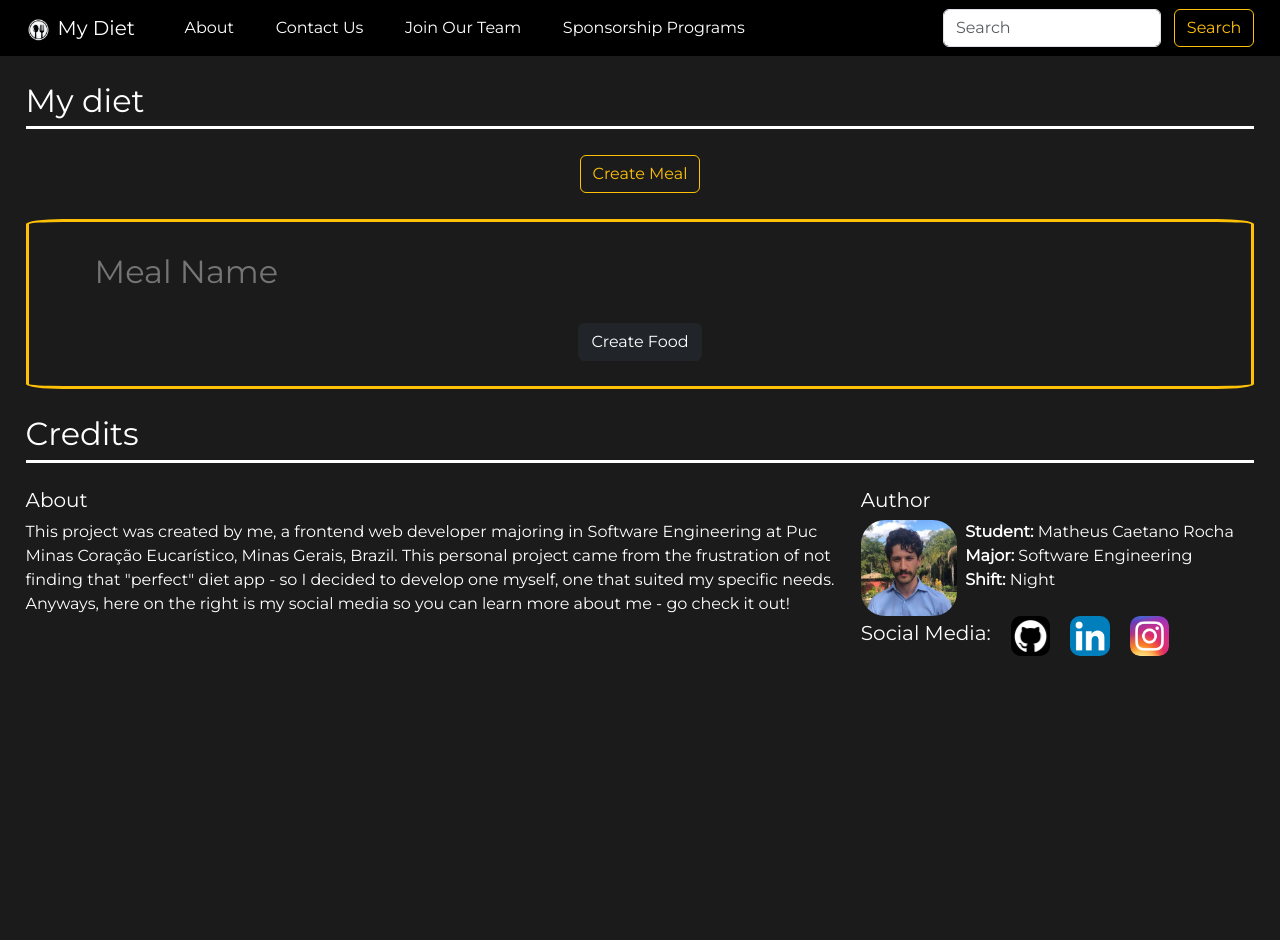
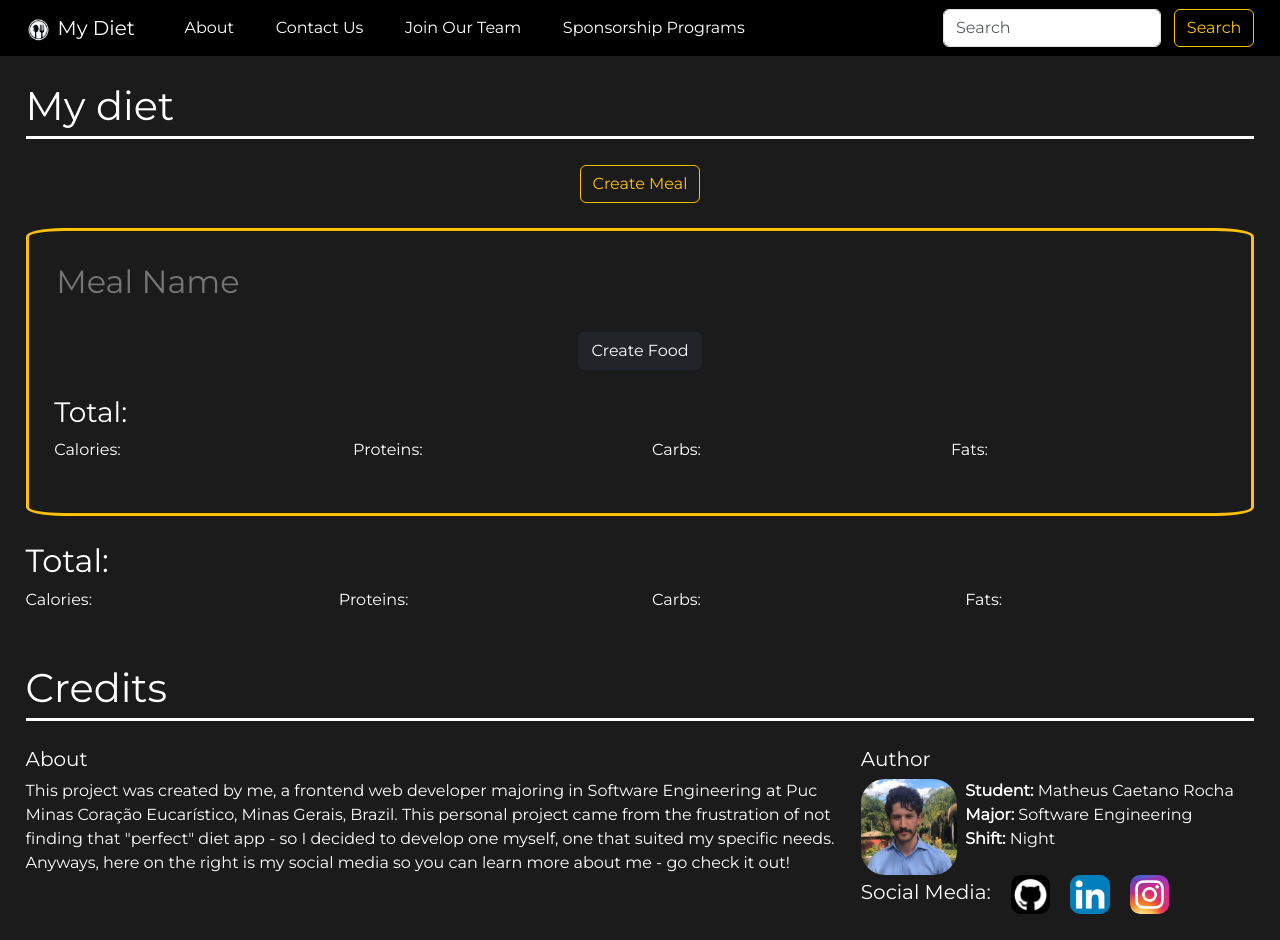
Before and after one commit to matheusrocha-mus/diet-app, a website: page index.html in a window 1280 px wide. Both pictures are taken after a click on the button "Create Meal". Before the commit the page ends 800 px from the top, so only its background shows below. Drawn offline with nearby package versions, Linux system fonts and the light colour scheme.

Commit message:
Finish implementation of most frontend features

```diff
--- a/diet.js
+++ b/diet.js
@@ -59,6 +59,40 @@ document.addEventListener("DOMContentLoaded", () => {
         createFood.textContent = 'Create Food';
         mealList.appendChild(createFood);
 
+        const mealTotal = document.createElement("div");
+        mealTotal.className = "container-fluid";
+        mealList.appendChild(mealTotal);
+
+        const totalTitle = document.createElement("h3");
+        totalTitle.textContent = "Total:"
+        mealTotal.appendChild(totalTitle);
+
+        const totalRow = document.createElement("div");
+        totalRow.className = "row";
+        mealTotal.appendChild(totalRow)
+
+        const totalColumns = [
+            { id: "calories", label: "Calories:", class: "col-12 col-sm-6 col-md-3" },
+            { id: "proteins", label: "Proteins:", class: "col-12 col-sm-6 col-md-3" },
+            { id: "carbs", label: "Carbs:", class: "col-12 col-sm-6 col-md-3" },
+            { id: "fats", label: "Fats:", class: "col-12 col-sm-6 col-md-3" },
+        ];
+
+        totalColumns.forEach((column) => {
+            const totalColDiv = document.createElement("div");
+            totalColDiv.className = column.class;
+            const totalLabel = document.createElement("label");
+            totalLabel.htmlFor = column.id;
+            totalLabel.textContent = column.label;
+            const input = document.createElement("input");
+            input.type = "text";
+            input.id = column.id;
+            input.disabled = true;
+            totalColDiv.appendChild(totalLabel);
+            totalColDiv.appendChild(input);
+            totalRow.appendChild(totalColDiv);
+        });
+
         document.getElementById("create-food").addEventListener("click", () => {
             const foodItem = document.createElement("li");
             mealList.insertBefore(foodItem, mealList.lastChild);
@@ -69,6 +103,7 @@ document.addEventListener("DOMContentLoaded", () => {
 
             const foodDropdownButton = document.createElement("button");
             foodDropdownButton.className = "btn btn-secondary dropdown-toggle";
+            foodDropdownButton.style.width = "100%";
             foodDropdownButton.setAttribute('id', 'dropdownMenuButton1');
             foodDropdownButton.setAttribute('data-bs-toggle', 'dropdown');
             foodDropdownButton.setAttribute('aria-expanded', 'false');
@@ -76,7 +111,7 @@ document.addEventListener("DOMContentLoaded", () => {
             foodDropdown.appendChild(foodDropdownButton);
 
             const foodDropdownMenu = document.createElement("div");
-            foodDropdownMenu.className = "dropdown-menu dropdown-menu-dark";
+            foodDropdownMenu.className = "dropdown-menu dropdown-menu-dark row";
             foodDropdownMenu.setAttribute('aria-labelledby', 'dropdownMenuButton1');
             foodDropdownButton.appendChild(foodDropdownMenu);
 
@@ -89,21 +124,30 @@ document.addEventListener("DOMContentLoaded", () => {
             foodOptionSeparator.className = "dropdown-divider";
             foodDropdownMenu.appendChild(foodOptionSeparator);
 
+            const foodOptionsContainer = document.createElement("div");
+            foodOptionsContainer.className = "container-fluid";
+            foodDropdownMenu.appendChild(foodOptionsContainer);
+
+            const foodOptionsRow = document.createElement("div");
+            foodOptionsRow.className = "row";
+            foodOptionsContainer.appendChild(foodOptionsRow);
+
             foodItems.forEach(Food => {
+
+                const foodOptionsColumn = document.createElement("div");
+                foodOptionsColumn.className = "col-6 col-sm-4 col-md-3 col-lg-2"
+                foodOptionsRow.appendChild(foodOptionsColumn);
+
                 const foodOption = document.createElement("a");
                 foodOption.className = "dropdown-item";
-                foodOption.textContent = Food.name; // Use the name of the food
-                // Attach an event listener for when the user selects this food
+                foodOption.textContent = Food.name;
                 foodOption.addEventListener("click", () => {
                     // Add logic here to handle the selected food item
                     console.log(`Selected: ${Food.name}`);
                 });
-                foodDropdownMenu.appendChild(foodOption);
+                foodOptionsColumn.appendChild(foodOption);
             });
         });
-
-
-
     });
 
         /*new Sortable(mealList, {
@@ -111,15 +155,7 @@ document.addEventListener("DOMContentLoaded", () => {
             animation: 150,
         });*/
 
-    /* Add food items to the meal
-    function addFoodToMeal(mealList, foodName, foodCalories, foodProteins, foodCarbs, foodFats) {
-        const foodItem = document.createElement("li");
-        foodItem.textContent = foodName;
-        // Add more elements, including dropdowns, inputs, etc.
-        mealList.appendChild(foodItem);
-    }
-
-    var el = document.getElementById('items');
+    /*var el = document.getElementById('items');
     var sortable = Sortable.create(el);*/
 
 });
--- a/index.html
+++ b/index.html
@@ -27,16 +27,16 @@
                 <div class="collapse navbar-collapse" id="navbarTogglerDemo02">
                     <ul class="navbar-nav me-auto">
                         <li class="nav-item">
-                            <a class="nav-link active" style="color: white;" aria-current="page" href="./assets/img/shrek.png" target="_blank">About</a>
+                            <a class="nav-link active" style="color: white;" aria-current="page" href="multi-column-dropdown.html" target="_blank">About</a>
                         </li>
                         <li class="nav-item">
-                            <a class="nav-link active" style="color: white;" aria-current="page" href="./assets/img/shrek.png" target="_blank">Contact Us</a>
+                            <a class="nav-link active" style="color: white;" aria-current="page" href="stackOverflowQuestion.html" target="_blank">Contact Us</a>
                         </li>
                         <li class="nav-item">
-                            <a class="nav-link active" style="color: white;" aria-current="page" href="./assets/img/shrek.png" target="_blank">Join Our Team</a>
+                            <a class="nav-link active" style="color: white;" aria-current="page" href="img/shrek.png" target="_blank">Join Our Team</a>
                         </li>
                         <li class="nav-item">
-                            <a class="nav-link active" style="color: white;" aria-current="page" href="./assets/img/shrek.png" target="_blank">Sponsorship Programs</a>
+                            <a class="nav-link active" style="color: white;" aria-current="page" href="img/shrek.png" target="_blank">Sponsorship Programs</a>
                         </li>
                     </ul>
                     <form class="d-flex">
@@ -47,7 +47,7 @@
             </div>
         </nav>
 
-        <h2>My diet</h2>
+        <h1>My diet</h1>
         <!--<ul id="items">
             <li>item 1</li>
             <li>item 2</li>
@@ -59,9 +59,30 @@
             <div id="meals-container" class="sortable">
             <!-- Meals will be added here as <ul> elements -->
             </div>
+            <div class="container-fluid">
+                <h2>Total:</h2>
+                <div class="row">
+                    <div class="col-12 col-sm-6 col-md-3">
+                        <label for="calories">Calories:</label>
+                        <input type="text" id="calories" disabled>
+                    </div>
+                    <div class="col-12 col-sm-6 col-md-3">
+                        <label for="proteins">Proteins:</label>
+                        <input type="text" id="proteins" disabled>
+                    </div>
+                    <div class="col-12 col-sm-6 col-md-3">
+                        <label for="carbs">Carbs:</label>
+                        <input type="text" id="carbs" disabled>
+                    </div>
+                    <div class="col-12 col-sm-6 col-md-3">
+                        <label for="fats">Fats:</label>
+                        <input type="text" id="fats" disabled>
+                    </div>
+                </div>
+            </div>
         </section>
 
-        <h2>Credits</h2>
+        <h1>Credits</h1>
         <footer class="wrapper" style="padding-bottom: 2vw;">
             <div class="container-fluid">
                 <div class="row">
--- a/style.css
+++ b/style.css
@@ -28,13 +28,13 @@ nav img {
 
 .navbar-brand, .nav-item { margin-left: 2vw }
 
-h2 {
+h1 {
     margin: 2vw;
     padding-bottom: 0.5vw;
     border-bottom: solid white 0.25vw;
 }
 
-.container-fluid { padding: 0; }
+.container-fluid { padding: 0; margin: 0; }
 
 .wrapper { margin: 0 2vw; }
 
@@ -53,23 +53,35 @@ h2 {
 
 ul.sortable {
     margin: 2vw 0 0 0;
-    padding: 2vw 5vw;
+    padding: 2vw;
     border: #ffc107 solid 0.25vw;
     border-radius: 3%;
 }
 
-ul.sortable :not(:first-child) { margin-top: 2vw; }
+ul.sortable > :not(:first-child) { margin-top: 2vw; }
 
-ul.sortable > input { background-color: transparent;
+input {
+    background-color: transparent;
+    color: white;
+    border: none;
+    width: 100%;
+}
+
+ul.sortable > input {
+    display: inline-block;
     font-size: xx-large;
-    border: none;
-    color: white;
     margin-right: auto;
 }
 
-.dropdown-menu-dark :first-child { background-color: black; }
+ul.sortable > li, button.dropdown-toggle > div { width: 100%; }
 
-.dropdown-menu-dark hr { margin: 0; padding: 0; }
+.dropdown-menu > a { background-color: black; }
+
+.dropdown-menu hr { margin: 0; padding: 0; }
+
+ul.sortable > li, button.dropdown-toggle, .dropdown-toggle a { transform: scale(1.0); }
+
+h2 { margin-top: 2vw; }
 
 #author {
     width: 6rem;
```
